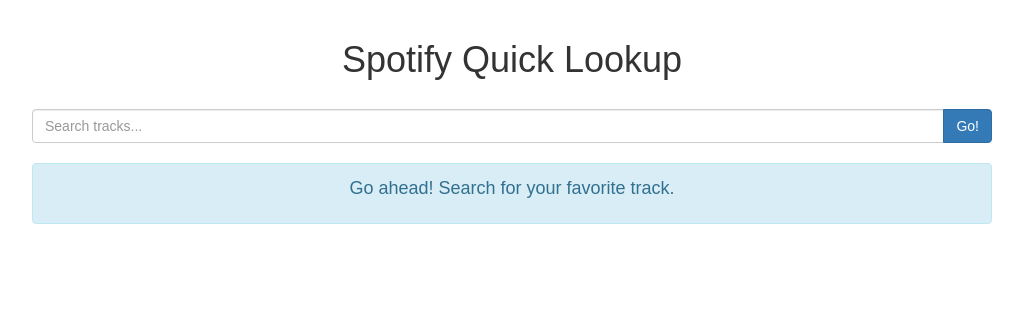
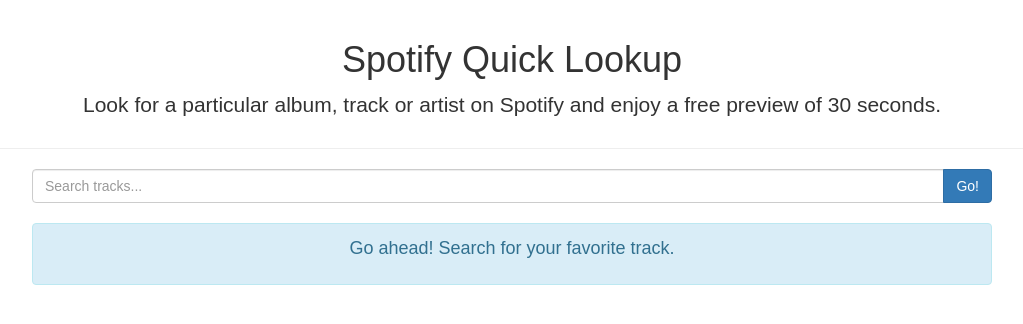
Before and after one commit to saas786/spotify-preview, a React (Create React App) app: page / in a window 1280 px wide. Shown: the top 324 px of the page, without its empty margins (128-1151 px from the left). Built offline with nearby package versions, Linux system fonts and the light colour scheme.

Commit message:
modify page header

```diff
--- a/src/App.js
+++ b/src/App.js
@@ -42,7 +42,10 @@
     render() {
         return (
             <div className="App">
-                <h1 className="page-header">Spotify Quick Lookup</h1>
+            <div className="page-header">
+                <h1>Spotify Quick Lookup</h1>
+                <p className="lead">Look for a particular album, track or artist on Spotify and enjoy a free preview of 30 seconds.</p>
+            </div>
                 <SearchBar
                     token={this.state.token}
                     updateToken={token => this.setState( {token} )}
--- a/src/components/audio_player.js
+++ b/src/components/audio_player.js
@@ -65,11 +65,14 @@
             return <div className="alert alert-danger">No preview found!</div>
         } else if(this.state.previewTrack && this.state.previewUrl) {
             return (
-                <div className="audio-player-wrap">
-                    <audio id="audioPlayer" autoPlay controls>
-                        <source src={this.state.previewUrl} type="audio/mpeg" />
-                        Your browser does not support HTML5 Audio!
-                    </audio>
+                <div>
+                    <p className="lead">Playing {this.state.previewTrack.name}</p>
+                    <div className="audio-player-wrap">
+                        <audio id="audioPlayer" autoPlay controls>
+                            <source src={this.state.previewUrl} type="audio/mpeg" />
+                            Your browser does not support HTML5 Audio!
+                        </audio>
+                    </div>
                 </div>
             )
         }
--- a/src/index.css
+++ b/src/index.css
@@ -6,7 +6,7 @@
 
 .page-header {
   text-align: center;
-  border-bottom: none;
+  margin: 40px 10px 20px;
 }
 
 .search-bar {
@@ -44,6 +44,10 @@
     text-align: center;
 }
 
+.lead {
+    text-align: center;
+}
+
 /* Player Overrides, Ref: https://codepen.io/dcastanos/pen/FeJiu */
 
 audio:hover, audio:focus, audio:active
```
